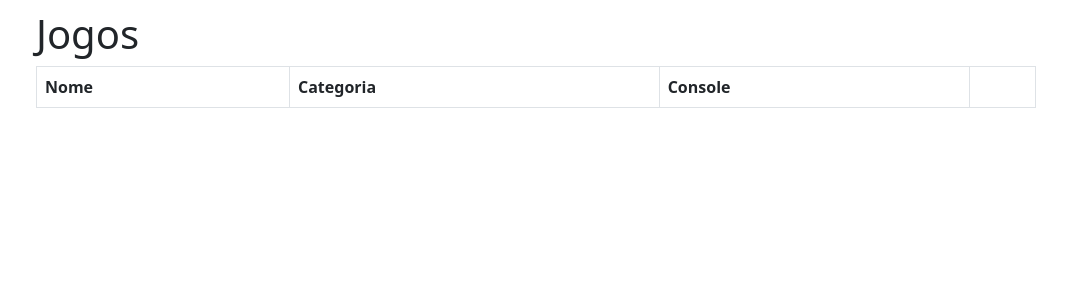
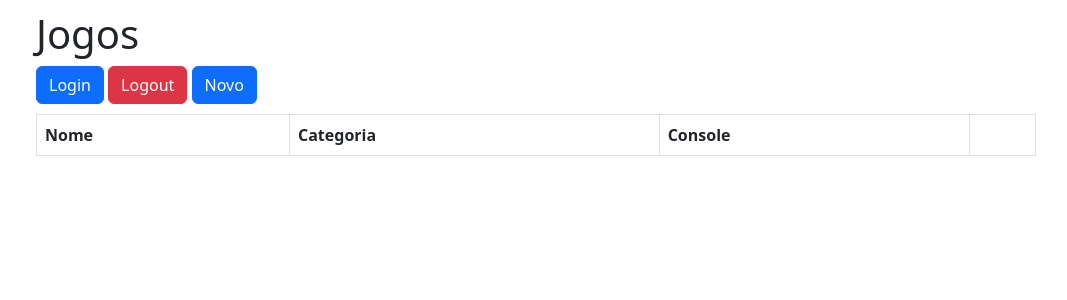
Before and after one commit to acorreac/jogoteca, a Flask app: page / in a window 1280 px wide. Shown: the top 300 px of the page, without its empty margins (104-1171 px from the left). Run offline with Flask 2, Linux system fonts and the light colour scheme; data that the repository does not hold is empty; some libraries are stand-ins or nearby versions.

Commit message:
Melhoria na interface

```diff
--- a/templates/editar.html
+++ b/templates/editar.html
@@ -28,6 +28,7 @@
                     <input type="text" id="console" name="console" class="form-control" value="{{ jogo.console }}">
                 </div>
                 <button type="submit" class="btn btn-primary btn-salvar">Salvar</button>
+                <a class="btn btn-danger" href="{{ url_for('index') }}">Voltar</a>
             </fieldset>
         </form>
 {% endblock %}
--- a/templates/lista.html
+++ b/templates/lista.html
@@ -1,5 +1,10 @@
 {% extends "template.html" %}
 {% block conteudo %}
+
+    <a class="btn btn-primary" href="{{ url_for('login') }}">Login</a>
+    <a class="btn btn-danger" href="{{ url_for('logout') }}">Logout</a>
+    <a class="btn btn-primary" href="{{ url_for('novo') }}">Novo</a>
+
 <table class="table table-striped table-responsive table-bordered">
     <thead class="thead-default">
         <tr>
--- a/templates/novo.html
+++ b/templates/novo.html
@@ -27,6 +27,7 @@
             <input type="text" id="console" name="console" class="form-control">
         </div>
         <button type="submit" class="btn btn-primary btn-salvar">Salvar</button>
+        <a class="btn btn-danger" href="{{ url_for('index') }}">Voltar</a>
     </fieldset>
 </form>
 {% endblock %}
--- a/views.py
+++ b/views.py
@@ -43,7 +43,7 @@ def criar():
 @app.route('/editar/<int:id>')
 def editar(id):
     if 'usuario_logado' not in session or session['usuario_logado'] == None:
-        return redirect(url_for('login', proxima = url_for('editar')))
+        return redirect(url_for('login', proxima = url_for('editar', id = id)))
 
     jogo = Jogos.query.filter_by(id = id).first()
     capa_jogo = recuera_imagem(id)
```
Also changed, not shown: templates/login.html (+5 -16 lines).
